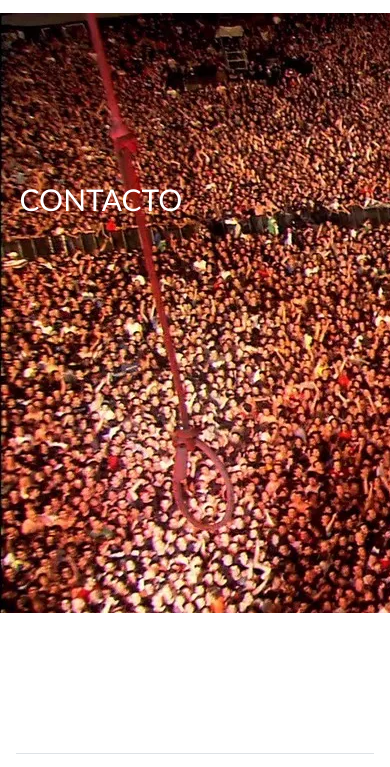
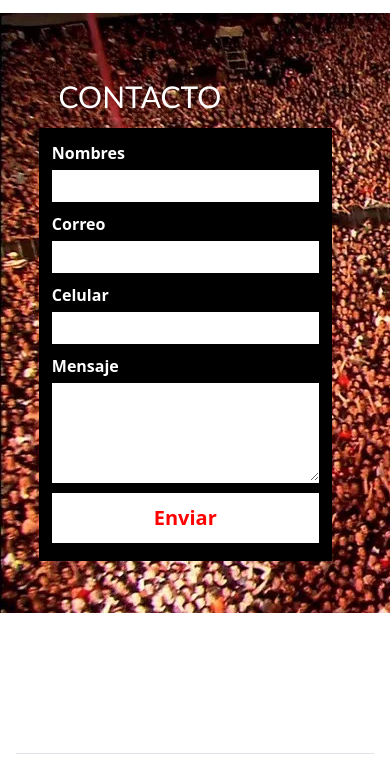
Before and after one commit to ValentinMelo/Proyecto-Melo, a website: page contacto.html in a window 390 px wide. Shown: the part 72-839 px from the top of the page. Drawn offline with nearby package versions, Linux system fonts and the light colour scheme.

Commit message:
Contacto

```diff
--- a/contacto.html
+++ b/contacto.html
@@ -48,7 +48,22 @@
         <img src="Multimedia/Portada.jpg" alt="Publico AC/DC" class="portada">
 
         <!-- Formulario sin terminar-->
-        <form action=""></form>
+        <form action="" class="contact" method="POST">
+            <label for="nombres">Nombres</label>
+            <input type="text" name="nombres" id="nombres">
+
+            <label for="correo">Correo</label>
+            <input type="text" name="correo" id="correo">
+
+            <label for="nombres">Celular</label>
+            <input type="text" name="celular" id="celular">
+
+            <label for="mensaje">Mensaje</label>
+            <textarea name="mensaje" id="mensaje"></textarea>
+            <input type="submit" value="Enviar">
+
+
+        </form>
 
     </section>
 
--- a/scss/components/_contacto.scss
+++ b/scss/components/_contacto.scss
@@ -13,20 +13,60 @@
     color: white;
     z-index: 1;
     position: absolute;
-    top: 50%;
+    top: 200px;
     left: 5%;
     font-size: 50px;
 }
 
-.contacto form {
-    position: absolute;
-    top: 50%;
-}
 
 .portada{
     overflow: scroll;
     width: 100%;
 }
+
+.contact {
+    padding: .8rem;
+    overflow: hidden;
+    color: white;
+    background-color: black;
+    position: absolute;
+    top: 200px;
+    right: 5%;
+  }
+
+  .contact label, .contact input, .contact textarea {
+    display: block;
+    width: 100%;
+    margin-bottom: 5px;
+  }
+
+  .contact label {
+    font-weight: 700;
+  }
+
+  .contact input:not([type='submit']), .contact textarea {
+    border: none;
+    border-bottom: 2px solid white;
+    margin-bottom: 10px;
+    font-size: 20px;
+    outline: none;
+    color: gray;
+  }
+
+  .contact textarea {
+    min-height: 100px;
+  }
+
+  input[type='submit'] {
+    padding: 10px;
+    background: white;
+    border: none;
+    color: red;
+    font-size: 20px;
+    font-weight: bold;
+    cursor: pointer;
+
+  }
 
 @media only screen and (max-width: 480px) {
 
@@ -42,14 +82,19 @@
     }
 
     .contacto h1{
+        display: inline;
         position: absolute;
-        top: 30%;
+        top: 150px;
         font-size: 30px;
+        margin-left: 10%;
+        margin-right: 10%;
     }
 
-    .contacto form{
-        width: map-get($standard, width-standard);
-        height: 110px;
+    .contact{
+        position: absolute;
+        top: 200px;
+        margin-left: 10%;
+        margin-right: 10%;
     }
 
 }
@@ -70,11 +115,7 @@
     .contacto h1{
         position: absolute;
         top: 30%;
-        font-size: 40px;
+        font-size: 30px;
     }
 
-    .contacto form{
-        width: 200px;
-        height: 150px;
-    }
 }
```
Also changed, not shown: css/style.css, 1 other file.
